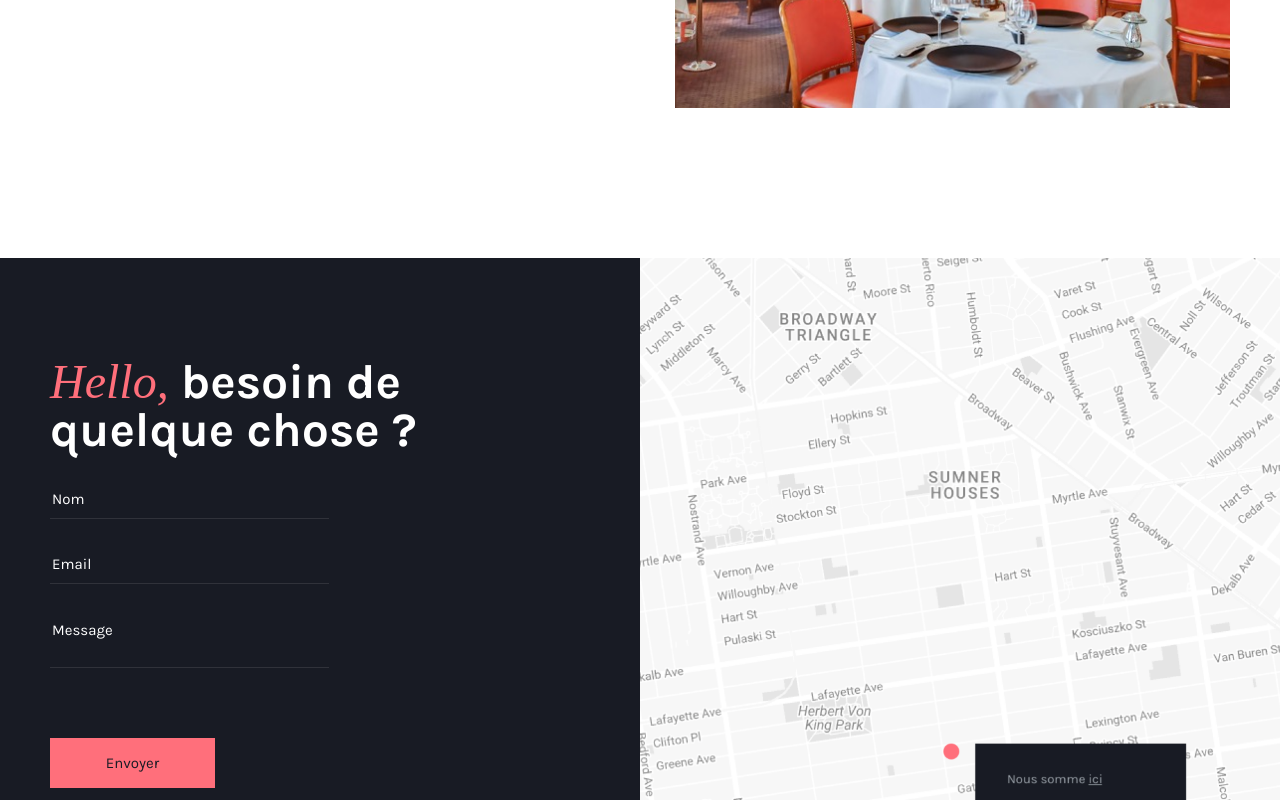
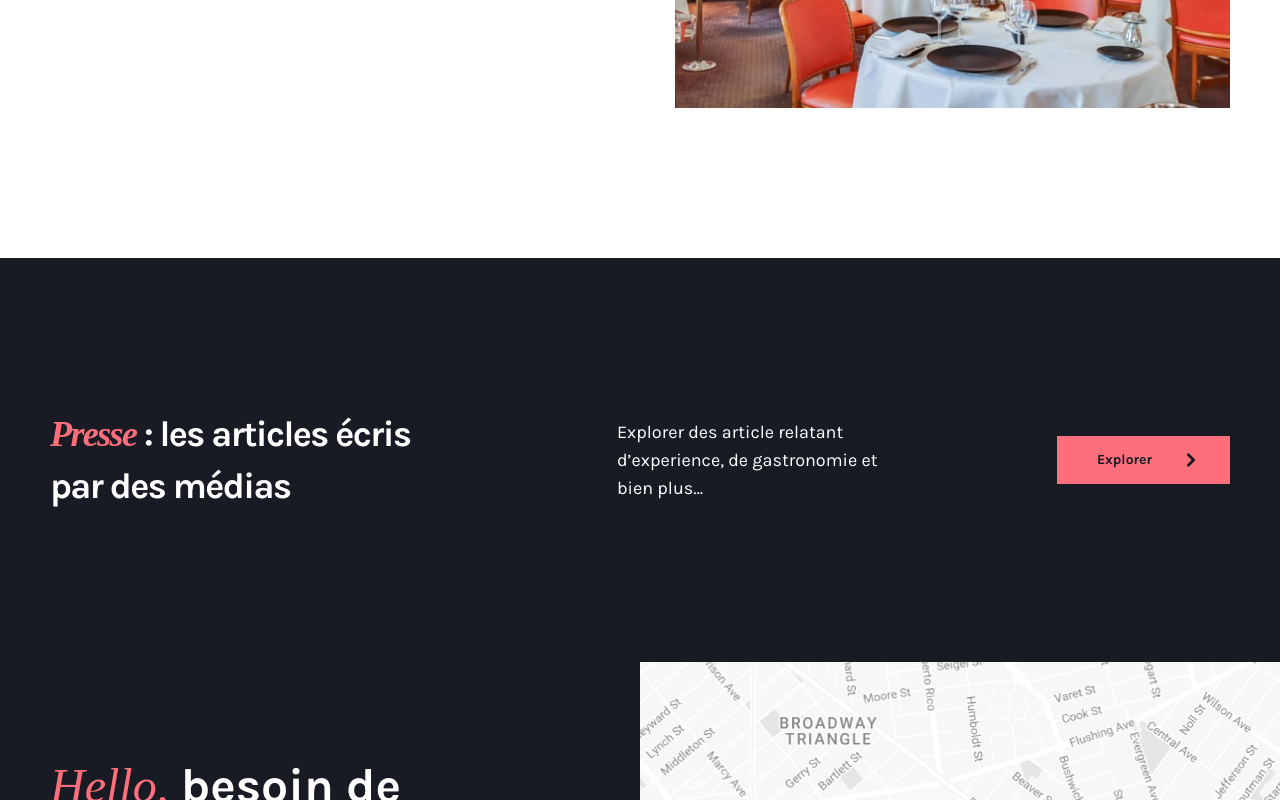
Before and after one commit to ninolam/gilles-epie-redesign, a React app in the folder client/: page / in a window 1280 px wide. Shown: the part 2000-2800 px from the top of the page. Built offline with nearby package versions, Linux system fonts and the light colour scheme; a web font is replaced by a local one.

Commit message:
Add: Press component style & structure / Content wrapper global class / Global class for buttons

```diff
--- a/client/src/Components/organisms/Header/Header.js
+++ b/client/src/Components/organisms/Header/Header.js
@@ -3,7 +3,7 @@ import React from "react";
 const Header = () => {
   return (
     <header className="Header">
-      <div className="Header__wrapper">
+      <div className="Header__wrapper content-wrapper">
         <div className="Header__container">
           <h1 className="Header__brand">Gille Epie</h1>
           <ul className="Header__items">
--- a/client/src/Components/organisms/Header/_Header.scss
+++ b/client/src/Components/organisms/Header/_Header.scss
@@ -6,9 +6,6 @@
   z-index: 10;
   &__wrapper {
     height: 144px;
-    max-width: 1180px;
-    width: 100%;
-    margin: 0px auto;
     display: flex;
     align-items: center;
     justify-content: space-between;
--- a/client/src/Components/organisms/Heading/Heading.js
+++ b/client/src/Components/organisms/Heading/Heading.js
@@ -4,13 +4,13 @@ import { Link, useRouteMatch } from "react-router-dom";
 const Heading = () => {
   return (
     <section className="Heading">
-      <div className="Heading__wrapper">
+      <div className="Heading__wrapper content-wrapper">
         <div className="Heading__container">
           <p className="Heading__title">Gilles Epie</p>
           <h2 className="Heading__subtitle title-h2">Chef étoile restaurant gastronomique <span>Paris</span></h2>
           <p className="Heading__text text-large">Gilles Epié, Chef de cuisine étoilé d'un restaurant gastronomique français situé à Paris</p>
         </div>
-        <Link className="Heading__link">Contact</Link>
+        <Link className="Heading__link button-link">Contact</Link>
         <div className="Heading__steps">
           <div className="Heading__step Heading__step--active"></div>
           <div className="Heading__step"></div>
@@ -19,7 +19,7 @@ const Heading = () => {
         </div>
         <span className="Heading__scroll">Scroll </span>
       </div>
-      <button className="Heading__button">
+      <button className="Heading__button button-circular">
         <svg xmlns="http://www.w3.org/2000/svg" version="1.1" viewBox="0 0 100 100">
           <path d="M31.3,97.5c-2.6,0-5.1-1-7.1-2.9c-3.9-3.9-3.9-10.3,0-14.2L54.5,50L24.2,19.6c-3.9-3.9-3.9-10.3,0-14.2    c3.9-3.9,10.3-3.9,14.2,0l37.5,37.5c1.9,1.9,2.9,4.4,2.9,7.1s-1.1,5.2-2.9,7.1L38.4,94.6C36.4,96.5,33.8,97.5,31.3,97.5z" />
         </svg>
--- a/client/src/Components/organisms/Heading/_Heading.scss
+++ b/client/src/Components/organisms/Heading/_Heading.scss
@@ -4,10 +4,7 @@
   padding: 71px 20px;
   background: #F8F8F8;
   &__wrapper {
-    margin: 0px auto;
     height: 100%;
-    width: 100%;
-    max-width: 1180px;
     display: flex;
     align-items: center;
     position: relative;
@@ -29,13 +26,6 @@
   &__link {
     position: absolute;
     bottom: 0px;
-    height: 48px;
-    width: 165px;
-    display: flex;
-    align-items: center;
-    justify-content: center;
-    background: $brand;
-    color: $black;
   }
   &__steps {
     display: flex;
@@ -93,21 +83,9 @@
     bottom: 0px;
   }
   &__button {
-    width: 64px;
-    height: 64px;
-    display: flex;
-    align-items: center;
-    justify-content: center;
-    background: $brand;
-    border-radius: 50%;
     position: absolute;
     right: calc(33% - 32px);
     z-index: 1;
     top: calc(50% - 32px);
-    svg {
-      fill: $black;
-      width: 13px;
-      height: 13px;
-    }
   }
 }
--- /dev/null
+++ b/client/src/Components/organisms/Press/Press.js
@@ -0,0 +1,21 @@
+import React from "react";
+import { Link, useRouteMatch } from "react-router-dom";
+
+const Press = () => {
+  return (
+    <section className="Press">
+      <div className="Press__wrapper content-wrapper">
+        <h3 className="Press__title title-h3"><span>Presse</span> : les articles écris par des médias</h3>
+        <p className="Press__text text-large">Explorer des article relatant d’experience, de gastronomie et bien plus…</p>
+        <Link className="Press__link button-link button-link--with-icon">
+          <span>Explorer</span>
+          <svg xmlns="http://www.w3.org/2000/svg" version="1.1" viewBox="0 0 100 100">
+            <path d="M31.3,97.5c-2.6,0-5.1-1-7.1-2.9c-3.9-3.9-3.9-10.3,0-14.2L54.5,50L24.2,19.6c-3.9-3.9-3.9-10.3,0-14.2    c3.9-3.9,10.3-3.9,14.2,0l37.5,37.5c1.9,1.9,2.9,4.4,2.9,7.1s-1.1,5.2-2.9,7.1L38.4,94.6C36.4,96.5,33.8,97.5,31.3,97.5z" />
+          </svg>
+        </Link>
+      </div>
+    </section>
+  );
+};
+
+export default Press;
--- /dev/null
+++ b/client/src/Components/organisms/Press/Press.scss
@@ -0,0 +1,17 @@
+.Press {
+  background: $black;
+  padding: 150px 20px;
+  &__wrapper {
+    display: flex;
+    align-items: center;
+    justify-content: space-between;
+  }
+  &__title {
+    max-width: 390px;
+    color: $white;
+  }
+  &__text {
+    max-width: 263px;
+    color: $white;
+  }
+}
--- a/client/src/Components/organisms/Restaurants/Restaurants.js
+++ b/client/src/Components/organisms/Restaurants/Restaurants.js
@@ -4,7 +4,7 @@ import { Link, useRouteMatch } from "react-router-dom";
 const Restaurants = () => {
   return (
     <section className="Restaurants">
-      <div className="Restaurants__wrapper">
+      <div className="Restaurants__wrapper content-wrapper">
         <div className="Restaurants__restaurant">
           <div className="Restaurants__container">
             <p className="Restaurants__location">Miami</p>
@@ -13,7 +13,7 @@ const Restaurants = () => {
           <div className="Restaurants__container">
             <h2 className="Restaurants__title title-h2">Juvia</h2>
             <p className="Restaurants__text text-large">Coup de food. – Gilles Épié, chef français de renom, vient de prendre les rênes du Juvia, un restaurant situé sur un rooftop de Miami Beach. Et depuis son arrivée, l’assiette est devenue très prisée.</p>
-            <Link className="Restaurants__link">
+            <Link className="Restaurants__link button-link--with-icon">
               <span>Détails</span>
               <svg xmlns="http://www.w3.org/2000/svg" version="1.1" viewBox="0 0 100 100">
                 <path d="M31.3,97.5c-2.6,0-5.1-1-7.1-2.9c-3.9-3.9-3.9-10.3,0-14.2L54.5,50L24.2,19.6c-3.9-3.9-3.9-10.3,0-14.2    c3.9-3.9,10.3-3.9,14.2,0l37.5,37.5c1.9,1.9,2.9,4.4,2.9,7.1s-1.1,5.2-2.9,7.1L38.4,94.6C36.4,96.5,33.8,97.5,31.3,97.5z" />
@@ -25,7 +25,7 @@ const Restaurants = () => {
           <div className="Restaurants__container">
             <h2 className="Restaurants__title title-h2">Citrus Etoile</h2>
             <p className="Restaurants__text text-large">Le Citrus Etoile est un restaurant gastronomique français situé à Paris à deux pas des Champs-Elysées. Vous pourrez y déguster une cuisine légère de qualité.</p>
-            <Link className="Restaurants__link">
+            <Link className="Restaurants__link button-link--with-icon">
               <span>Détails</span>
               <svg xmlns="http://www.w3.org/2000/svg" version="1.1" viewBox="0 0 100 100">
                 <path d="M31.3,97.5c-2.6,0-5.1-1-7.1-2.9c-3.9-3.9-3.9-10.3,0-14.2L54.5,50L24.2,19.6c-3.9-3.9-3.9-10.3,0-14.2    c3.9-3.9,10.3-3.9,14.2,0l37.5,37.5c1.9,1.9,2.9,4.4,2.9,7.1s-1.1,5.2-2.9,7.1L38.4,94.6C36.4,96.5,33.8,97.5,31.3,97.5z" />
--- a/client/src/Components/organisms/Restaurants/Restaurants.scss
+++ b/client/src/Components/organisms/Restaurants/Restaurants.scss
@@ -1,10 +1,5 @@
 .Restaurants {
   padding: 100px 20px 150px 20px;
-  &__wrapper {
-    width: 100%;
-    max-width: 1180px;
-    margin: 0px auto;
-  }
   &__restaurant {
     display: flex;
     justify-content: space-between;
--- a/client/src/Components/pages/Home.js
+++ b/client/src/Components/pages/Home.js
@@ -1,12 +1,14 @@
 import React from 'react'
 import Heading from './../organisms/Heading/Heading'
 import Restaurants from './../organisms/Restaurants/Restaurants'
+import Press from './../organisms/Press/Press'
 
 const Home = () => {
   return (
     <div className="Home">
       <Heading />
       <Restaurants />
+      <Press />
     </div>
   )
 }
--- a/client/src/styles/global/global.scss
+++ b/client/src/styles/global/global.scss
@@ -8,6 +8,16 @@ Global
 body {
   font-family: 'Karla', sans-serif;
   margin: 0px;
+}
+
+/***
+Content Wrapper (to have the same grid on the entire site)
+***/
+
+.content-wrapper {
+  max-width: 1180px;
+  width: 100%;
+  margin: 0px auto;
 }
 
 
@@ -43,6 +53,11 @@ Titles
   font-size: 36px;
   line-height: 52px;
   letter-spacing: -1.6px;
+  span {
+    font-family: 'Playfair Display', serif;
+    font-style: italic;
+    color: $brand;
+  }
 }
 .title-h4 {
   font-weight: bold;
@@ -80,3 +95,45 @@ Texts
 .mt-content {
   margin-top: 144px;
 }
+
+
+/***
+Texts
+***/
+
+.button-circular {
+    width: 64px;
+    height: 64px;
+    display: flex;
+    align-items: center;
+    justify-content: center;
+    background: $brand;
+    border-radius: 50%;
+    svg {
+      fill: $black;
+      width: 13px;
+      height: 13px;
+    }
+  }
+
+.button-link {
+  height: 48px;
+  width: 165px;
+  display: flex;
+  align-items: center;
+  justify-content: center;
+  background: $brand;
+  color: $black;
+  font-size: 14px;
+  font-weight: bold;
+  &--with-icon {
+    padding: 0px 32px 0px 40px;
+    width: max-content;
+    svg {
+      margin-left: 32px;
+      width: 14px;
+      height: 14px;
+      fill: $black;
+    }
+  }
+}
--- a/client/src/styles/master.scss
+++ b/client/src/styles/master.scss
@@ -8,6 +8,7 @@
 @import "../Components/organisms/Header/Header";
 @import "../Components/organisms/Heading/Heading";
 @import "../Components/organisms/Restaurants/Restaurants";
+@import "../Components/organisms/Press/Press";
 
 @import "../Components/pages/PageDetails/PageDetails";
 @import "../Components/pages/PageList/PageList";
```
